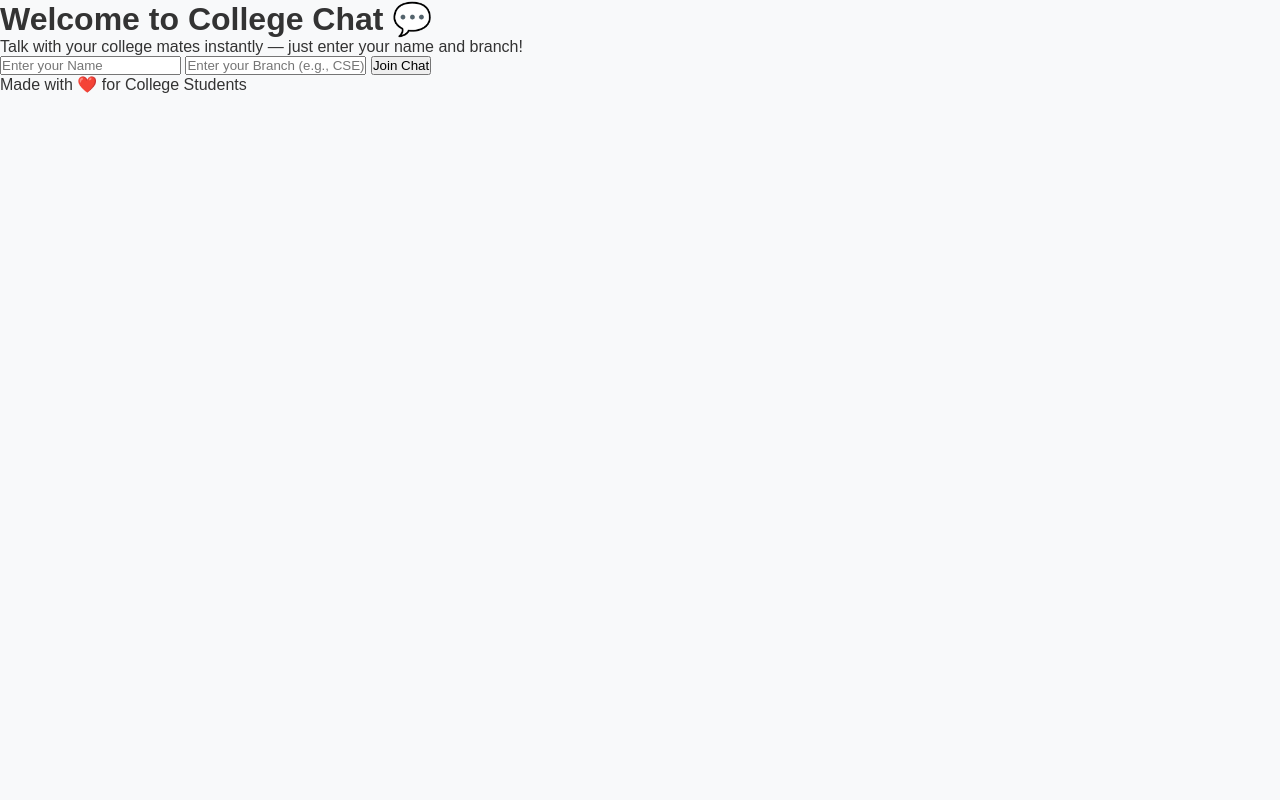
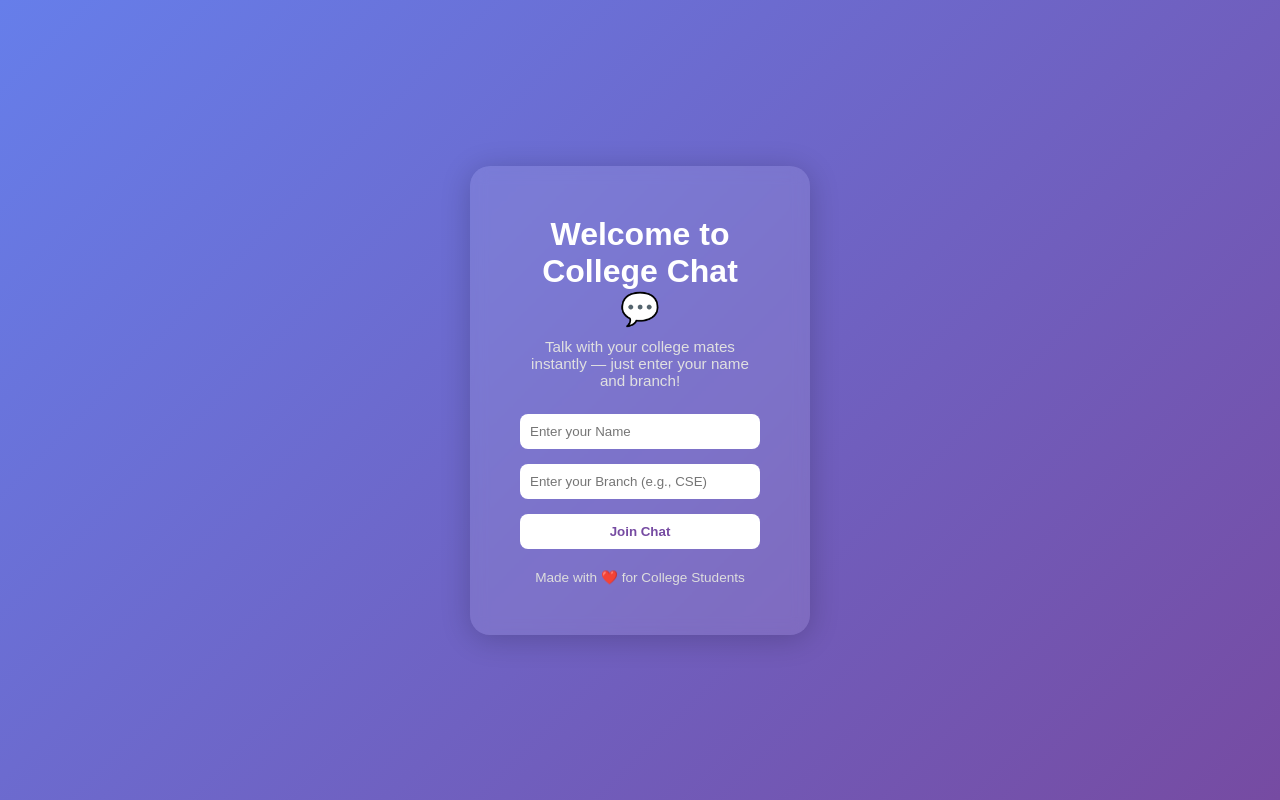
Before and after one commit to studysparkofficial/college-chat, a plain HTML site: page index.html in a window 1280 px wide. Drawn offline with Linux system fonts and the light colour scheme.

Commit message:
Refactor CSS for header, container, and forms

```diff
--- a/style.css
+++ b/style.css
@@ -6,99 +6,65 @@
 }
 
 body {
-  background-color: #f8f9fa;
-  color: #333;
+  background: linear-gradient(135deg, #667eea, #764ba2);
+  height: 100vh;
+  display: flex;
+  justify-content: center;
+  align-items: center;
+  color: white;
+  text-align: center;
 }
 
-header {
-  background-color: #0a3d62;
-  color: white;
-  padding: 20px 40px;
-  display: flex;
-  justify-content: space-between;
-  align-items: center;
+.container {
+  background: rgba(255, 255, 255, 0.1);
+  padding: 50px;
+  border-radius: 20px;
+  width: 340px;
+  box-shadow: 0 4px 30px rgba(0,0,0,0.2);
+  backdrop-filter: blur(8px);
 }
 
-header h1 {
-  font-size: 1.8em;
+h1 {
+  margin-bottom: 10px;
+  font-size: 2em;
 }
 
-nav ul {
-  list-style: none;
-  display: flex;
-  gap: 20px;
+.tagline {
+  font-size: 0.95em;
+  margin-bottom: 25px;
+  color: #e0e0e0;
 }
 
-nav a {
-  text-decoration: none;
-  color: white;
-  font-weight: 500;
-  transition: color 0.3s;
+.login-form {
+  display: flex;
+  flex-direction: column;
+  gap: 15px;
 }
 
-nav a:hover {
-  color: #feca57;
+input {
+  padding: 10px;
+  border: none;
+  border-radius: 8px;
+  outline: none;
 }
 
-.hero {
-  text-align: center;
-  padding: 100px 20px;
-  background: linear-gradient(135deg, #74b9ff, #0984e3);
-  color: white;
-}
-
-.hero h2 {
-  font-size: 2.5em;
-  margin-bottom: 10px;
-}
-
-.hero p {
-  font-size: 1.2em;
-  margin-bottom: 20px;
-}
-
-.btn {
-  display: inline-block;
-  padding: 10px 25px;
-  background-color: white;
-  color: #0984e3;
-  border-radius: 25px;
-  font-weight: 600;
-  text-decoration: none;
+button {
+  padding: 10px;
+  border: none;
+  border-radius: 8px;
+  background-color: #fff;
+  color: #764ba2;
+  font-weight: bold;
+  cursor: pointer;
   transition: 0.3s;
 }
 
-.btn:hover {
-  background-color: #feca57;
-  color: #0a3d62;
+button:hover {
+  background-color: #f1f1f1;
 }
 
-.features {
-  display: flex;
-  justify-content: center;
-  flex-wrap: wrap;
-  gap: 20px;
-  padding: 60px 20px;
+.footer-text {
+  margin-top: 20px;
+  font-size: 0.85em;
+  color: #ddd;
 }
-
-.card {
-  background-color: white;
-  border-radius: 15px;
-  box-shadow: 0 4px 10px rgba(0,0,0,0.1);
-  padding: 30px;
-  width: 280px;
-  text-align: center;
-  transition: transform 0.3s;
-}
-
-.card:hover {
-  transform: translateY(-10px);
-}
-
-footer {
-  background-color: #0a3d62;
-  color: white;
-  text-align: center;
-  padding: 15px 0;
-  margin-top: 40px;
-}
```
